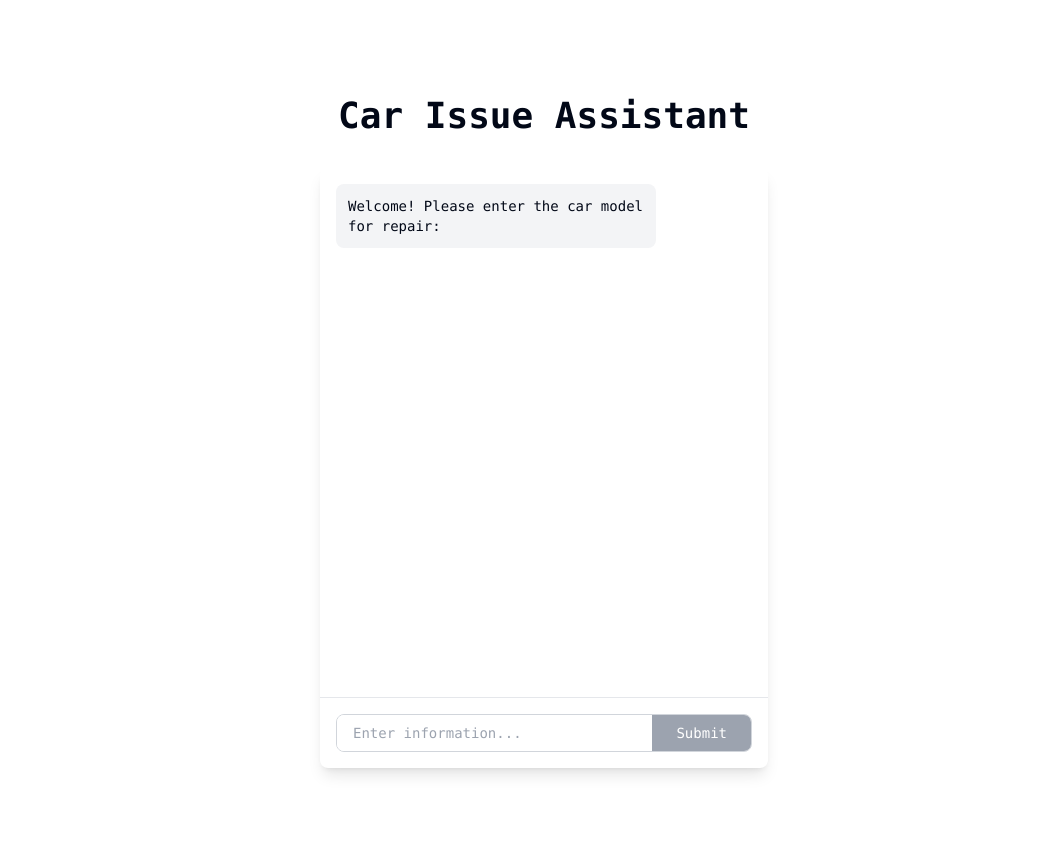
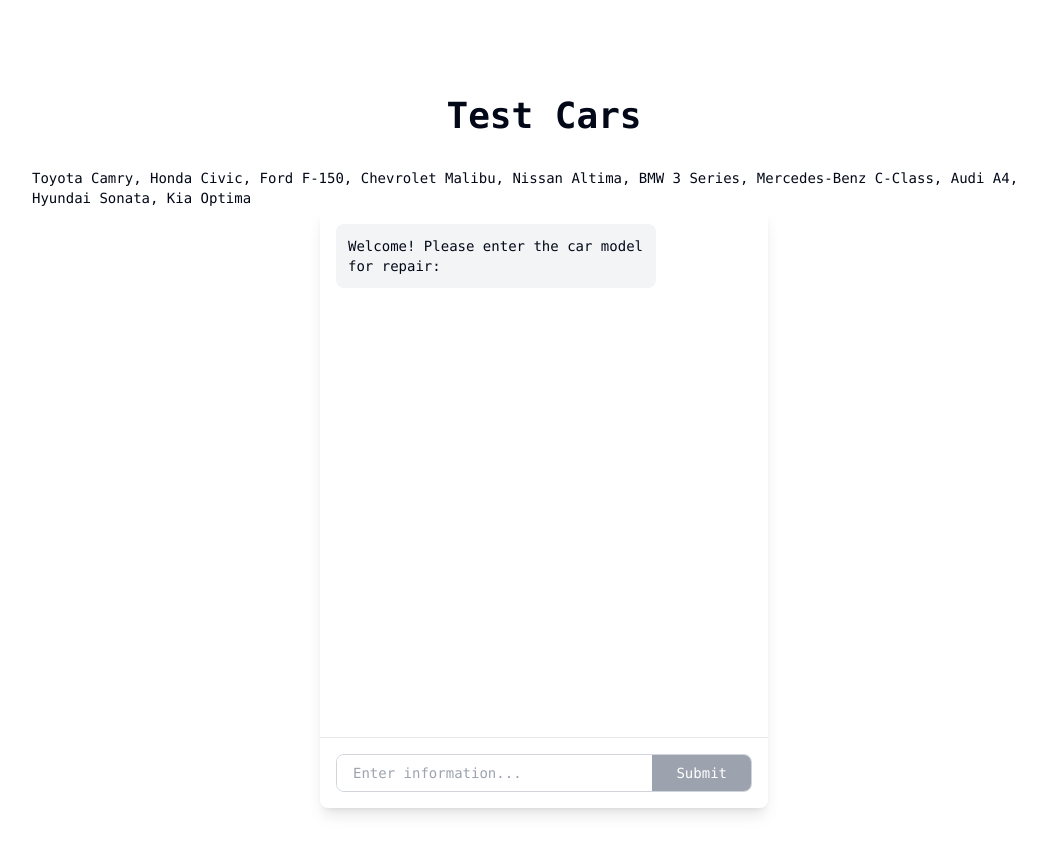
Before and after one commit to kuntarvishnuprasad41/car-issue-assistant, a Next.js app: page / in a window 1280 px wide. Shown: the top 854 px of the page, without its empty margins (96-1142 px from the left). Built offline with nearby package versions, Linux system fonts and the light colour scheme.

Commit message:
Fine tuning

```diff
--- a/app/page.tsx
+++ b/app/page.tsx
@@ -1,12 +1,12 @@
 import CarIssueAssistant from "../components/CarIssueAssistant";
+import carData from "../app/data/carData.json";
 
 export default function Home() {
   return (
     <main className="flex min-h-screen flex-col items-center justify-between p-24">
       <div className="z-10 w-full max-w-5xl items-center justify-between font-mono text-sm">
-        <h1 className="text-4xl font-bold mb-8 text-center">
-          Car Issue Assistant
-        </h1>
+        <h1 className="text-4xl font-bold mb-8 text-center">Test Cars</h1>
+        {carData.cars.join(", ")}
         <CarIssueAssistant />
       </div>
     </main>
--- a/components/CarIssueAssistant.tsx
+++ b/components/CarIssueAssistant.tsx
@@ -349,7 +349,6 @@
     setInput("");
   };
 
-  // eslint-disable-next-line @typescript-eslint/no-unused-vars
   const moveToNextIssueOrFinish = () => {
     if (currentIssueIndex < repairInfo.repairIssues.length - 1) {
       setCurrentIssueIndex((prev) => prev + 1);
```
